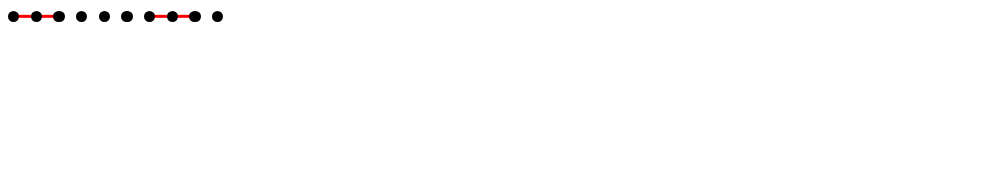
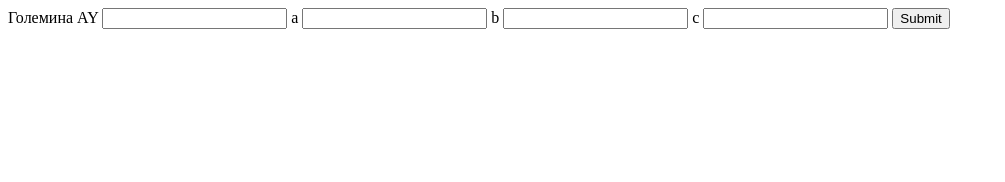
Before and after one commit to Slavi123456/EKATTEproject, a website: page pravi.html in a window 1280 px wide. Shown: the whole page, without its empty margins (0-1005 px from the left). Drawn offline with Linux system fonts and the light colour scheme.

Commit message:
Task pravi field form

```diff
--- a/pravi.html
+++ b/pravi.html
@@ -11,7 +11,7 @@
         background: rgb(0, 0, 0);
         display: inline-block;
       }
-     #wrapper {
+      #wrapper {
         position: relative;
       }
 
@@ -29,6 +29,22 @@
     </style>
   </head>
   <body>
+    <form id="praviForm">
+      <label>Големина AY</label>
+      <input type="text" id="len" />
+
+      <label>а</label>
+      <input type="text" id="ger" />
+
+      <label>b</label>
+      <input type="text" id="geor" />
+
+      <label>c</label>
+      <input type="text" id="c" />
+
+      <button type="submit">Submit</button>
+    </form>
+
     <div id="wrapper">
       <canvas id="canvas"></canvas>
       <div id="dots-container"></div>
@@ -39,6 +55,20 @@
       let geor = 2;
       let n = 10;
       let c = 1;
+
+      document
+        .getElementById("praviForm")
+        .addEventListener("submit", function (event) {
+          event.preventDefault();
+
+          n = parseInt(document.getElementById("len").value);
+          ger = parseInt(document.getElementById("ger").value);
+          geor = parseInt(document.getElementById("geor").value);
+          c = parseInt(document.getElementById("c").value);
+
+
+          drawDots();
+        });
 
       function pravi() {
         if (ger < 0 || geor < 0 || n < 0 || c < 0) {
@@ -131,7 +161,6 @@
         ctx.lineTo(x2, y2);
         ctx.stroke();
       }
-      drawDots();
     </script>
   </body>
 </html>
```
